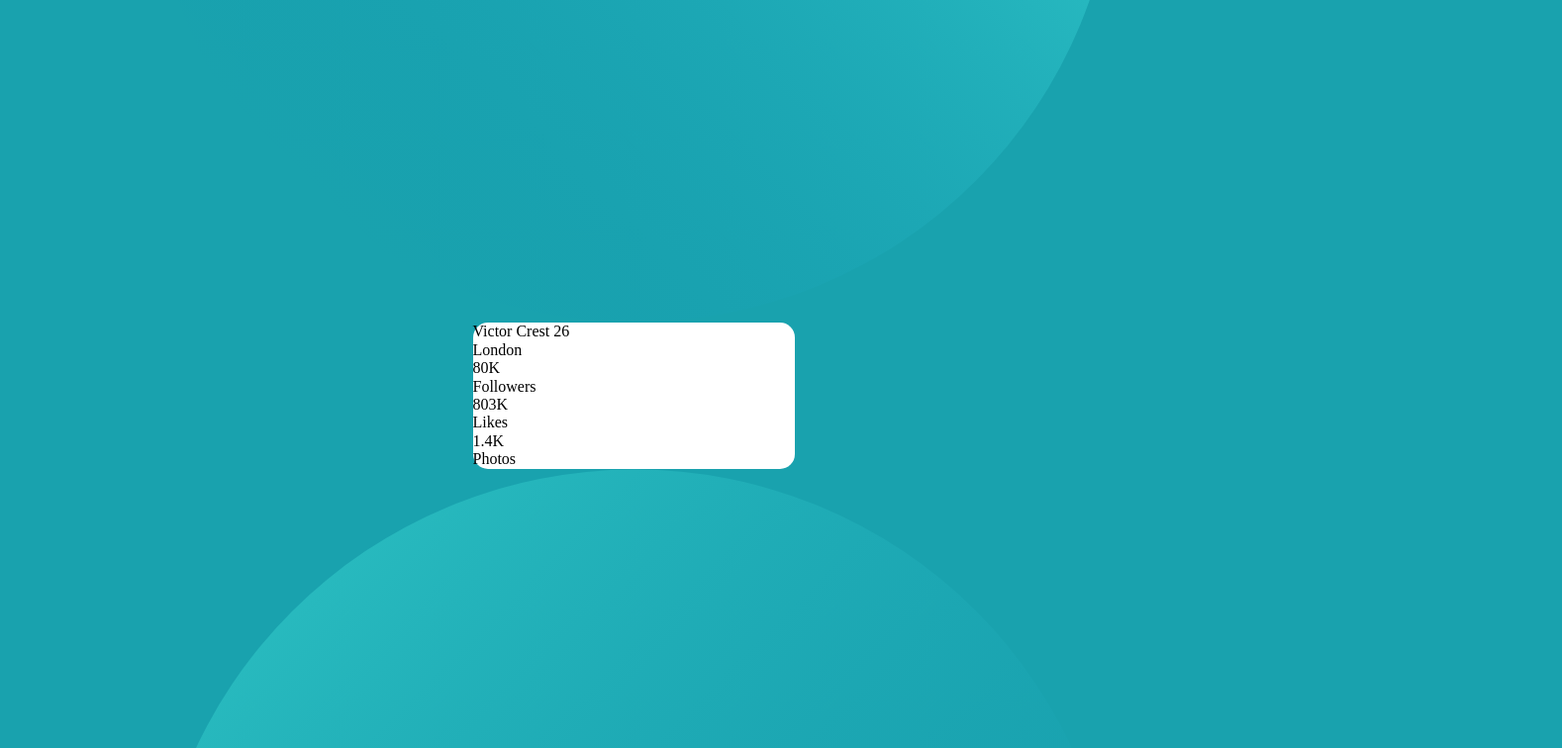
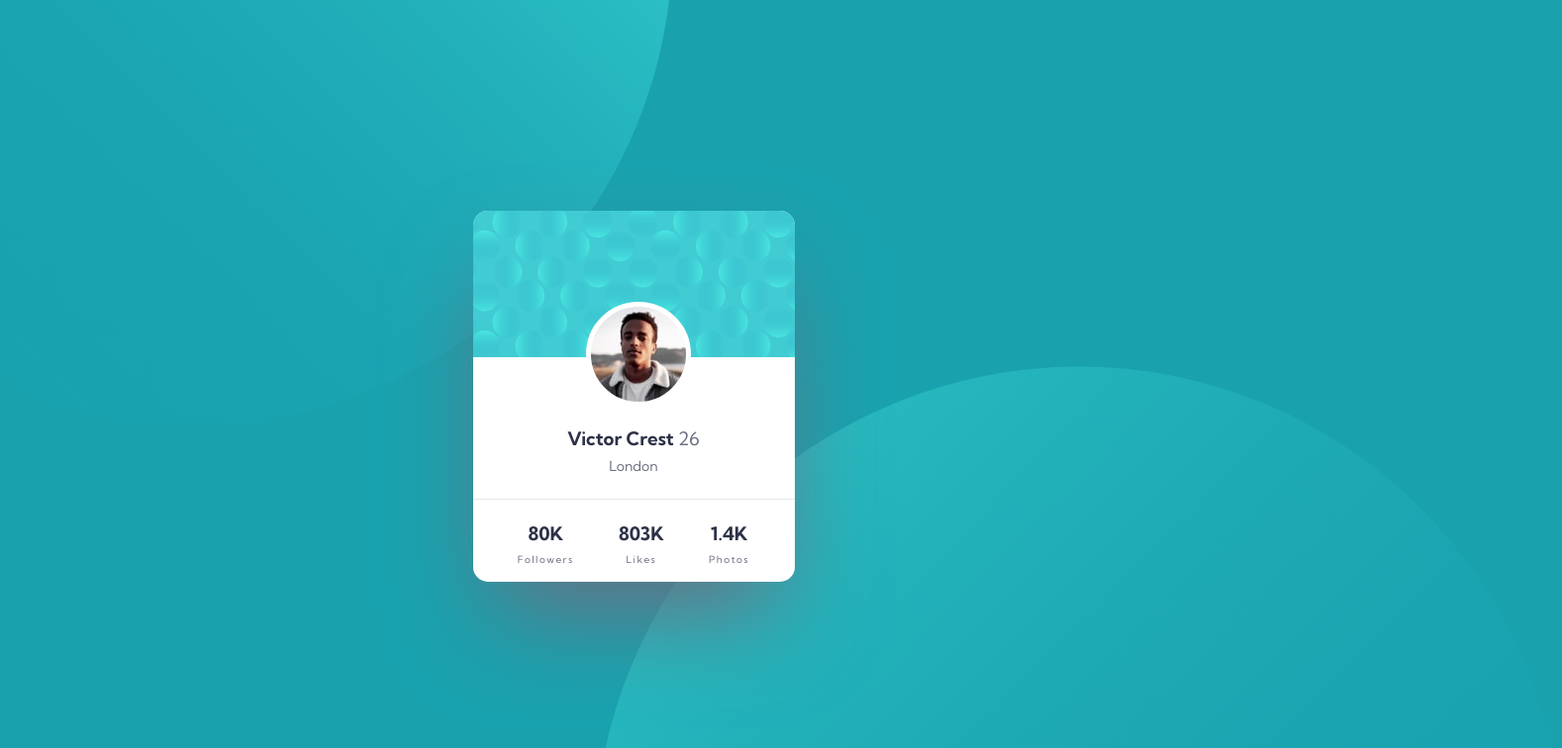
Before and after one commit to HubertKwiatkowski/FM-profile-card-component, a website: page index.html in a window 1280 px wide. Shown: the top 756 px of the page at 99% size, 1578 px wide, since content can reach past the window. Drawn offline with nearby package versions, Linux system fonts and the light colour scheme.

Commit message:
finished

```diff
--- a/index.html
+++ b/index.html
@@ -14,29 +14,31 @@
 
 </head>
 <body>
-  <img src="images/bg-pattern-top.svg" alt="top pattern" class="pattern top">
+  <img src="images/bg-pattern-top.svg" alt="top pattern" class="top pattern">
   <main>
     <div class="card-background"></div>
     <div class="avatar"></div>
-    <div class="name-age-city">
-      <p class="name">Victor Crest <span class="age">26</span></p>
+    <div class="data">
+      <h3 class="name">Victor Crest <span class="age">26</span></h3>
       <p class="city">London</p>
-    </div>
-    <div class="data">
-      <div class="followers">
-        <p class="count">80K</p>
-        <p class="type">Followers</p>
-      </div>
-      <div class="likes">
-        <p class="count">803K</p>
-        <p class="type">Likes</p>
-      </div>
-      <div class="photos">
-        <p class="count">1.4K</p>
-        <p class="type">Photos</p>
+      <div class="line"></div>
+      <div class="stats">
+        <div class="stat">
+          <h3>80K</h3>
+          <p>Followers</p>
+        </div>
+        <div class="stat">
+          <h3>803K</h3>
+          <p>Likes</p>
+        </div>
+        <div class="stat">
+          <h3>1.4K</h3>
+          <p>Photos</p>
+        </div>
       </div>
     </div>
+
   </main>
-  <img src="images/bg-pattern-bottom.svg" alt="bottom pattern" class="pattern bottom">
+  <img src="images/bg-pattern-bottom.svg" alt="bottom pattern" class="bottom pattern">
 </body>
 </html>
--- a/style.css
+++ b/style.css
@@ -5,6 +5,7 @@
   --clr-primary-800: hsl(227, 10%, 46%);
 
   --clr-neutral-100: hsl(0, 0%, 59%);
+  --clr-neutral-200: hsla(228, 9%, 92%, 1);
 
   --ff-primary: 'Kumbh Sans', sans-serif;
 
@@ -16,6 +17,9 @@
   --fs-200: .625rem;
   --fs-300: .875rem;
   --fs-500: 1.125rem;
+
+  --size-100: 1.0625rem;
+  --size-200: 1.375rem;
 }
 
 /* extra reset */
@@ -25,7 +29,7 @@ body {
   height: 100%;
 }
 
-p {
+* {
   margin: 0;
   padding: 0;
 }
@@ -38,16 +42,33 @@ body {
   align-items: center;
   justify-content: center;
   background-color: var(--clr-primary-200);
+  font-family: var(--ff-body);
+  color: var(--clr-primary-800)
 }
 
 .pattern {
+  position: absolute;
   z-index: -1;
+  overflow: hidden;
+}
+
+.top {
+  bottom: calc(50% - 30px);
+  right: calc(50% - 40px);
+}
+
+.bottom {
+  top: calc(50% - 30px);
+  left: calc(50% - 40px);
 }
 
 main {
+  position: relative;
   min-width: 325px;
+  height: 375px;
   border-radius: 15px;
   background-color: var(--clr-primary-100);
+  box-shadow: 0px 50px 100px -20px var(--clr-primary-800);
 }
 
 @media (min-width: 1440px) {
@@ -55,3 +76,77 @@ main {
     width: 350px;
   }
 }
+
+.card-background {
+  border-top-left-radius: 15px;
+  border-top-right-radius: 15px;
+  height: 148px;
+  width: 100%;
+  overflow: hidden;
+  background-image: url('images/bg-pattern-card.svg');
+  background-size: 350px 148px;
+  background-position: -15px 0px;
+}
+
+.avatar {
+  position: absolute;
+  left: calc(50% - 96px/2);
+  top: calc(50% - 96px/2 - 47px);
+  width: 96px;
+  height: 96px;
+  border-radius: 50%;
+  border:var(--clr-primary-100) solid 5px;
+  background-image: url('images/image-victor.jpg');
+}
+
+.data {
+  display: flex;
+  flex-direction: column;
+  align-items: center;
+  margin-top: 72px;
+}
+
+h3 {
+  color: var(--clr-primary-400);
+  font-weight: var(--fw-700);
+  line-height: var(--size-200);
+}
+
+.name {
+  margin-bottom: 8px;
+}
+
+.age {
+  font-weight: var(--fw-400);
+  color: var(--clr-primary-800)
+}
+
+.city {
+  font-size: var(--fs-300);
+  line-height: var(--size-100);
+  margin-bottom: 24px;
+}
+
+.line {
+  width: 100%;
+  height: 1px;
+  background-color: var(--clr-neutral-200);
+  margin-bottom: 24px;
+}
+
+.stats {
+  display: flex;
+  justify-content: space-evenly;
+  width: 100%;
+  margin-bottom: 24px;
+  text-align: center;
+}
+
+.stat h3 {
+  margin-bottom: 9px;
+}
+
+.stat p {
+  font-size: var(--fs-200);
+  letter-spacing: 1.5px;
+}
```
Also changed, not shown: README.md, Screenshot.png (added).
